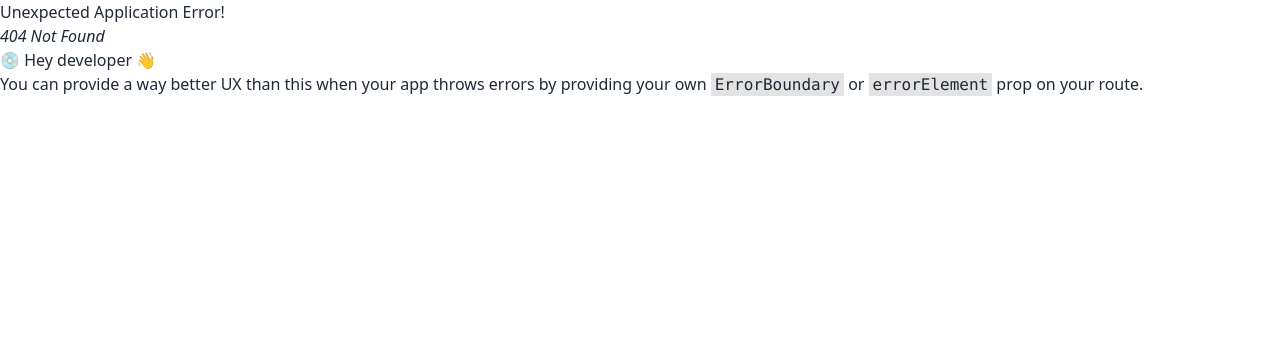
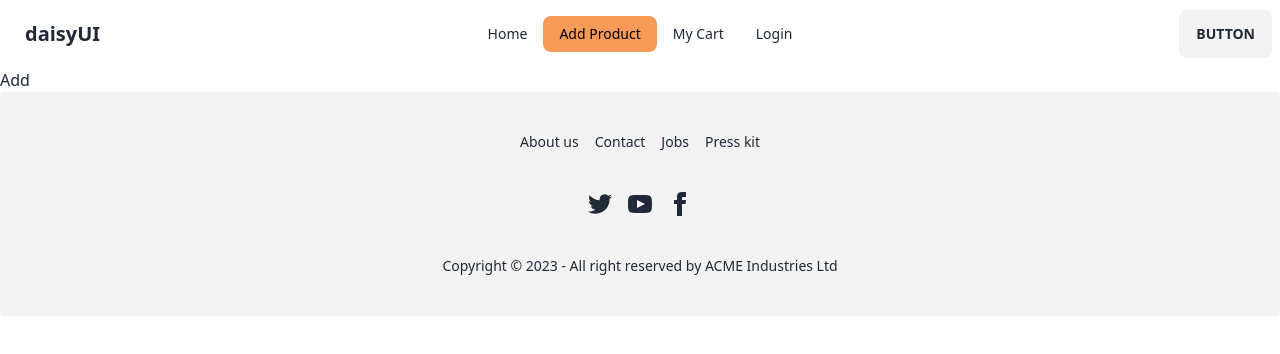
Before and after one commit to mdsayedhasann/brand-shop-client, a React (Vite) app: page /addproduct in a window 1280 px wide. Before the commit this address had no page. Shown: the top 354 px of the page. Built offline with nearby package versions, Linux system fonts and the light colour scheme.

Commit message:
Home, Login, Register, Add Product and Cart Page made and set then in Nav

```diff
--- a/src/layouts/Header.css
+++ b/src/layouts/Header.css
@@ -1,4 +1,4 @@
 .active{
     background-color: #F59A57 !important;
-    color: #fff;
+    color: #000 !important;
 }
--- a/src/layouts/Header.jsx
+++ b/src/layouts/Header.jsx
@@ -12,10 +12,10 @@ const Header = () => {
         <NavLink to="/addproduct">Add Product</NavLink>
       </li>
       <li>
-        <NavLink to="/addproduct">My Cart</NavLink>
+        <NavLink to="/cart">My Cart</NavLink>
       </li>
       <li>
-        <NavLink to="/addproduct">Login</NavLink>
+        <NavLink to="/login">Login</NavLink>
       </li>
     </>
   );
--- /dev/null
+++ b/src/pages/AddProduct.jsx
@@ -0,0 +1,13 @@
+import React from 'react';
+
+const AddProduct = () => {
+    return (
+        <div className='max-w-7xl mx-auto'>
+            <h1>
+                Add
+            </h1>
+        </div>
+    );
+};
+
+export default AddProduct;
--- /dev/null
+++ b/src/pages/Cart.jsx
@@ -0,0 +1,13 @@
+import React from 'react';
+
+const Cart = () => {
+    return (
+        <div className='max-w-7xl mx-auto'>
+            <h1>
+                This is Cart Page
+            </h1>
+        </div>
+    );
+};
+
+export default Cart;
--- /dev/null
+++ b/src/pages/Home.jsx
@@ -0,0 +1,13 @@
+import React from 'react';
+
+const Home = () => {
+    return (
+        <div className='max-w-7xl mx-auto'>
+            <h1>
+                This Is Home
+            </h1>
+        </div>
+    );
+};
+
+export default Home;
--- /dev/null
+++ b/src/pages/Login.jsx
@@ -0,0 +1,13 @@
+import React from 'react';
+
+const Login = () => {
+    return (
+        <div className='max-w-7xl mx-auto'>
+            <h1>
+                This is Login Page
+            </h1>
+        </div>
+    );
+};
+
+export default Login;
--- /dev/null
+++ b/src/pages/Register.jsx
@@ -0,0 +1,13 @@
+import React from 'react';
+
+const Register = () => {
+    return (
+        <div className='max-w-7xl mx-auto'>
+            <h1>
+                This is register page
+            </h1>
+        </div>
+    );
+};
+
+export default Register;
```
Also changed, not shown: src/Router/Router.jsx (+23 -1 lines).
